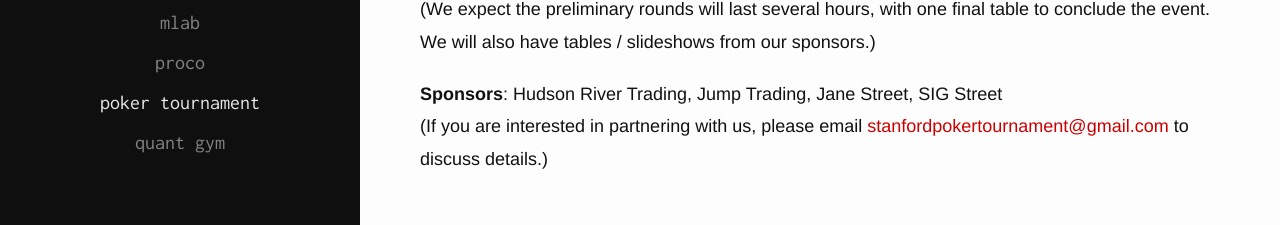
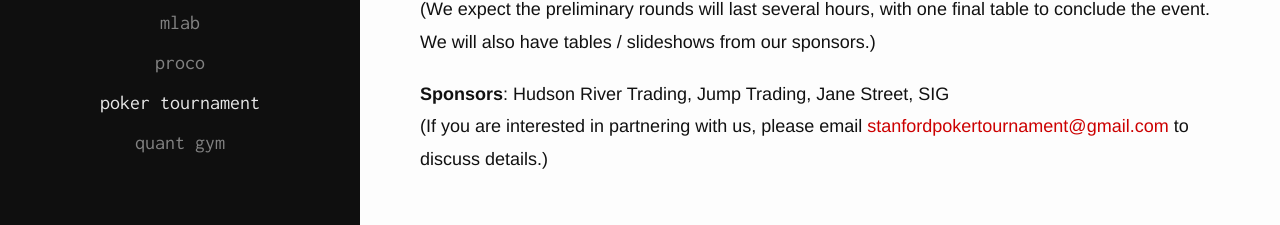
Before and after one commit to EricCui2005/Stanford-ACM, a Next.js app: page /pokerTournament in a window 1280 px wide. Shown: the part 485-710 px from the top of the page. Built offline with nearby package versions, Linux system fonts and the light colour scheme.

Commit message:
deploy: StanfordACM/Stanford-ACM@3237c31f4a3f712ce55e47b63093ff950db02e9a

```diff
--- a/pages/pokerTournament.tsx
+++ b/pages/pokerTournament.tsx
@@ -31,7 +31,6 @@ export default function PokerTournament() {
         </Paragraph>
         <Paragraph>
           <b>Sponsors</b>: Hudson River Trading, Jump Trading, Jane Street, SIG
-          Street
           <br />
           (If you are interested in partnering with us, please email{' '}
           <LinkComponent href="mailto:stanfordpokertournament@gmail.com">
```
